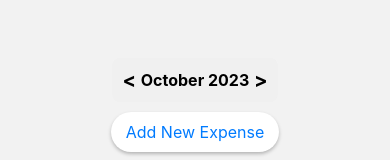
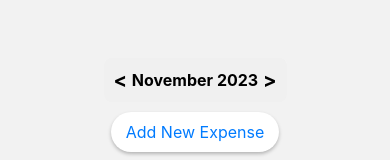
Before and after one commit to Maplestudent/ExpenseTracker, a React Native app: screen /Budget in a window 390 px wide. Shown: the part 324-484 px from the top of the page. Built offline with nearby package versions, Linux system fonts and the light colour scheme.

Commit message:
date fix to current month and day and year

```diff
--- a/src/screens/BudgetScreen.jsx
+++ b/src/screens/BudgetScreen.jsx
@@ -4,7 +4,10 @@ import { StyleSheet, Text, TouchableOpacity, View } from 'react-native';
 
 function BudgetScreen() {
     const navigation = useNavigation();
-    const [datePeriod, setDatePeriod] = useState('October 2023');
+    const currentDate = new Date(); // Get current date
+    const currentMonth = currentDate.toLocaleString('default', { month: 'long' });
+    const currentYear = currentDate.getFullYear();
+    const [datePeriod, setDatePeriod] = useState(`${currentMonth} ${currentYear}`); // Set to current month and year
 
     const handleAddExpense = () => {
         console.log('Add expense button tapped');
--- a/src/screens/StatsScreen.jsx
+++ b/src/screens/StatsScreen.jsx
@@ -6,7 +6,7 @@ import TransactionType from '../components/TransactionType';
 
 function StatsScreen() {
     const [type, setType] = useState('Expense');
-    const [selectedDate, setSelectedDate] = useState(new Date('2023-10-01'));
+    const [selectedDate, setSelectedDate] = useState(new Date());
     const { expenses, deleteExpense } = useContext(StorageContext);
     const [showDatePicker, setShowDatePicker] = useState(false);
 
```
